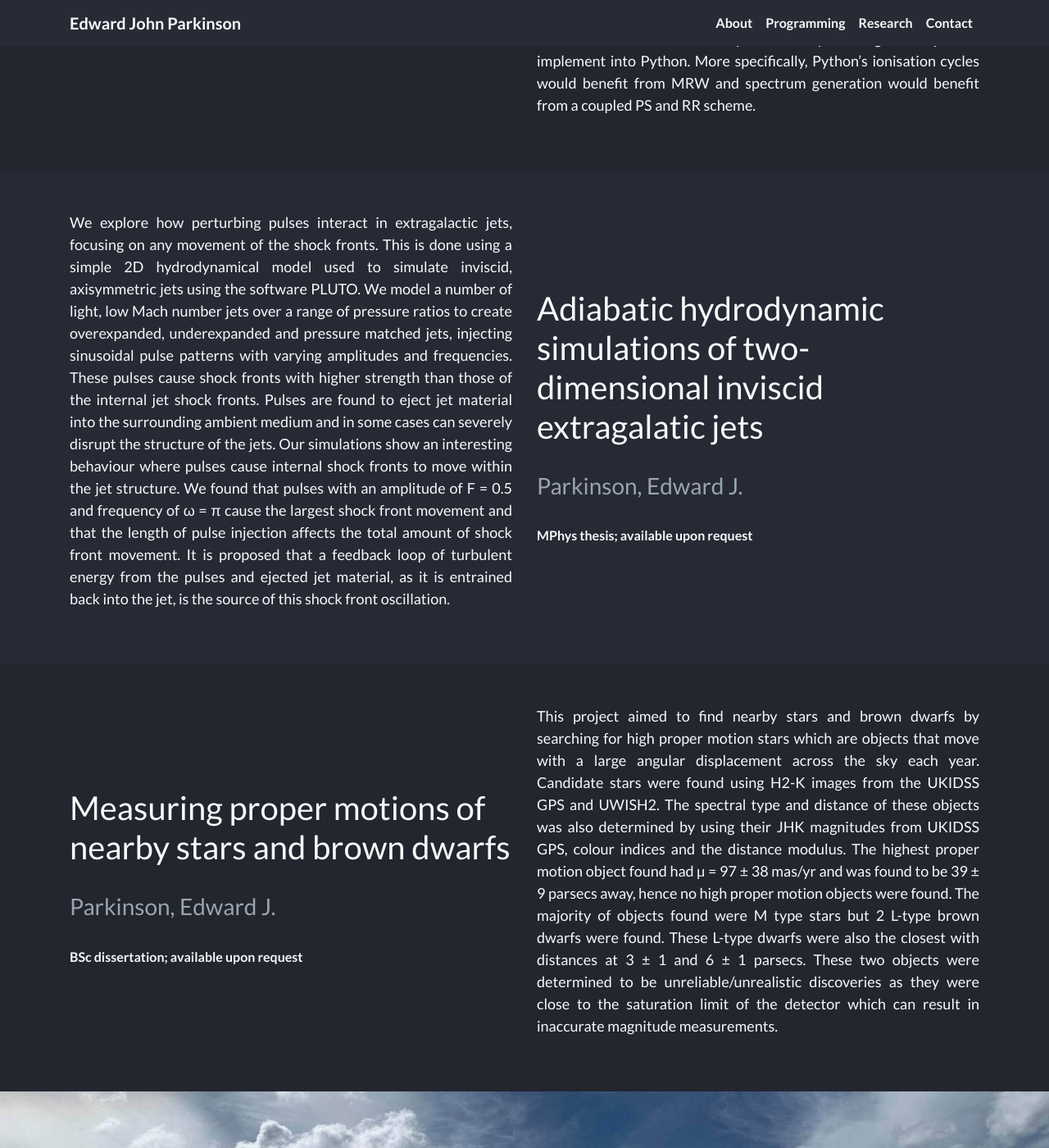
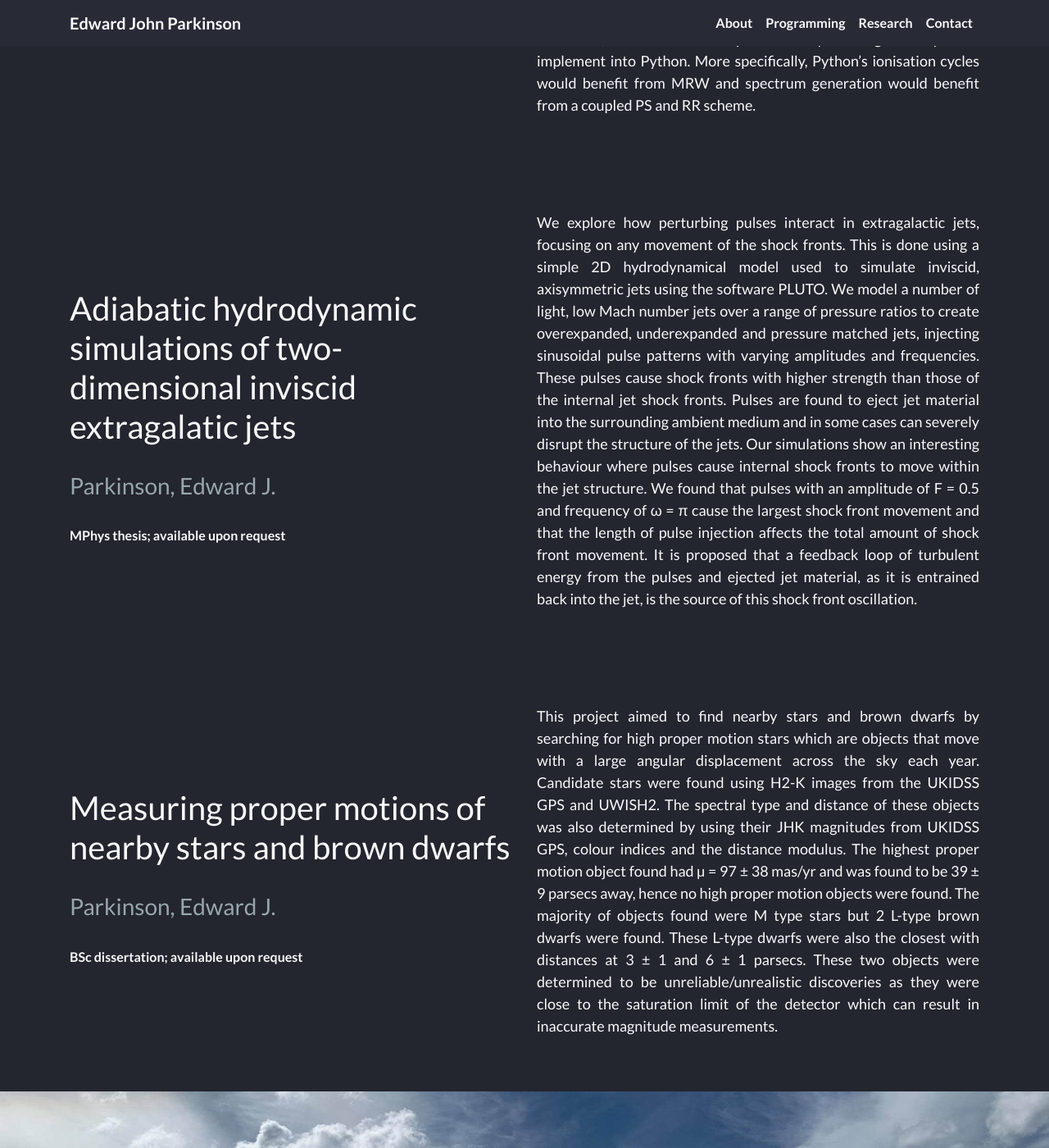
Before and after one commit to saultyevil/saultyevil.github.io, a Jekyll site: the page built from research.md, in a window 1280 px wide and 1400 px high, scrolled down 2836 px. Shown: the whole window at 82% size. Built offline with Jekyll 4.4.1, drawn with Linux system fonts in a browser that asks for light colours; some of the changed text lies outside the part shown.

Commit message:
Fix confusing layout on mobile and remove home in footer

```diff
--- a/_includes/footer.html
+++ b/_includes/footer.html
@@ -3,9 +3,6 @@
     <div class="row">
       <div class="col-md-8">
         <ul class="list-inline">
-          <li class="list-inline-item">
-            <a href="#home" class="page-scroll">Home</a>
-          </li>
           <li class="list-inline-item">
             <a href="/">About</a>
           </li>
--- a/_includes/research.html
+++ b/_includes/research.html
@@ -37,10 +37,8 @@
   -->
 
   {% for post in site.posts %}
-  {% capture thecycle %}{% cycle 'odd', 'even' %}{% endcapture %}
   {% if post.category == 'publications' %}
-  {% if thecycle == 'odd' %}
-  <div class="content-section-a">
+  <div class="content-section-b">
     <div class="container">
       <div class="row vertical-align">
         <div class="clearfix"></div>
@@ -58,26 +56,6 @@
       </div>
     </div>
   </div>
-  {% else %}
-  <div class="content-section-b">
-    <div class="container">
-      <div class="row vertical-align">
-        <div class="clearfix"></div>
-        <div class="col-md-6">
-          <div class="lead" style="text-align: justify">{{ post.content }}</div>
-        </div>
-        <div class="col-md-6">
-          <h1>{{ post.title }}</h1>
-          <br>
-          <h3>{{ post.subTitle}}</h3>
-          <br>
-          {{ post.description }}
-          <img src="{{ post.img }}" style="max-width: 100%; height: auto;">
-        </div>
-      </div>
-    </div>
-  </div>
-  {% endif %}
   {% endif %}
   {% endfor %}
 
@@ -94,7 +72,7 @@
     Header
   -->
 
-  <div class="content-section-b">
+  <div class="content-section-a">
     <div class="container">
       <div class="row vertical-align">
         <div class="clearfix"></div>
@@ -118,9 +96,7 @@
 
 
   {% for post in site.posts reversed %}
-  {% capture thecycle %}{% cycle 'odd', 'even' %}{% endcapture %}
   {% if post.category == 'research_projects' %}
-  {% if thecycle == 'odd' %}
   <div class="content-section-b">
     <div class="container">
       <div class="row vertical-align">
@@ -139,26 +115,6 @@
       </div>
     </div>
   </div>
-  {% else %}
-  <div class="content-section-a">
-    <div class="container">
-      <div class="row vertical-align">
-        <div class="clearfix"></div>
-        <div class="col-md-6">
-          <div class="lead" style="text-align: justify">{{ post.content }}</div>
-        </div>
-        <div class="col-md-6">
-          <h1>{{ post.title }}</h1>
-          <br>
-          <h3>{{ post.subTitle}}</h3>
-          <br>
-          {{ post.description }}
-          <img src="{{ post.img }}" style="max-width: 100%; height: auto;">
-        </div>
-      </div>
-    </div>
-  </div>
-  {% endif %}
   {% endif %}
   {% endfor %}
 
```
